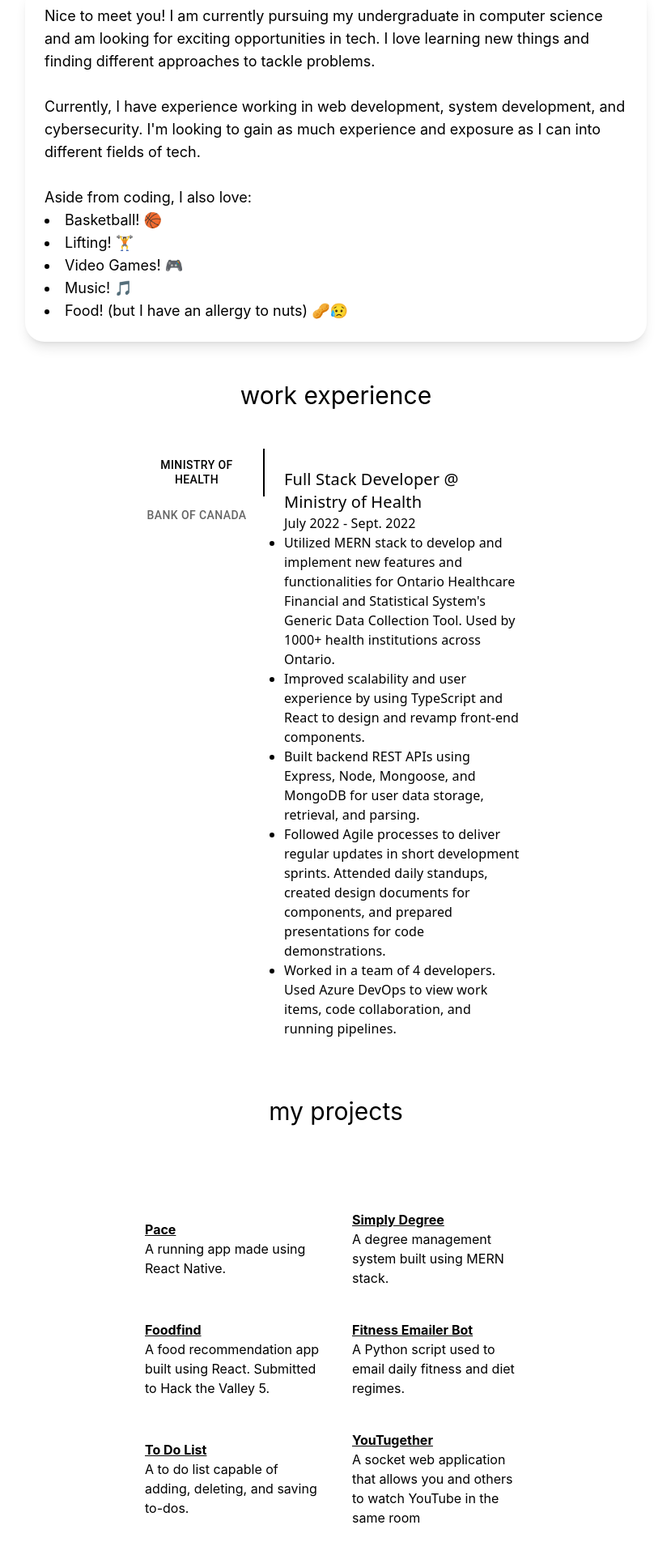
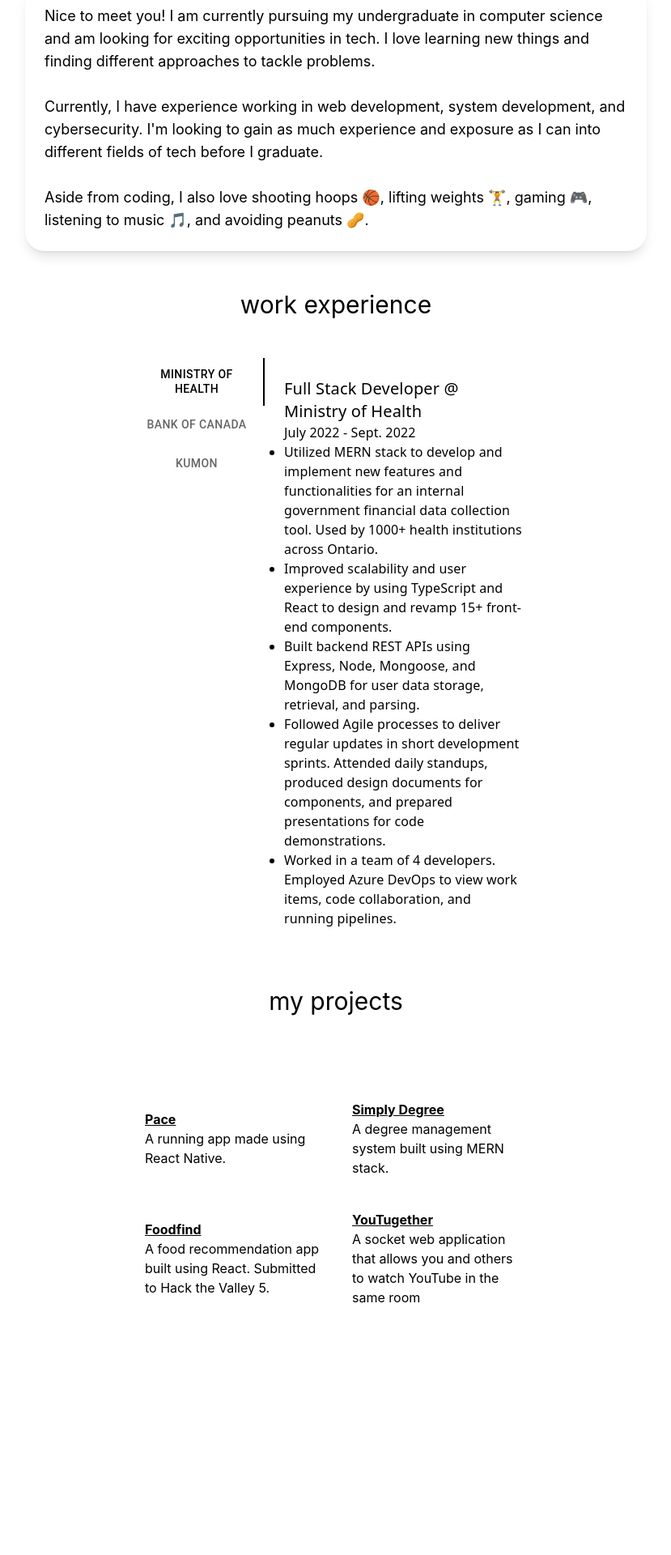
Before and after one commit to bencostas/bencostas.github.io, a React (Create React App) app: page / in a window 1280 px wide. Shown: the part 300-2220 px from the top of the page at 81% size, without its empty margins (225-1054 px from the left). After the commit the page ends 1970 px from the top, so only its background shows below. Built offline with nearby package versions, Linux system fonts and the light colour scheme.

Commit message:
adding changes to projects/jobs

```diff
--- a/src/Components/Data.js
+++ b/src/Components/Data.js
@@ -18,18 +18,6 @@ const Data =[
         desc: "A food recommendation app built using React. Submitted to Hack the Valley 5.",
     },
     {
-        name: "Fitness Emailer Bot",
-        language: "Python",
-        link: "https://github.com/bencostas/fitness-emailer-bot",
-        desc: "A Python script used to email daily fitness and diet regimes.",
-    },
-    {
-        name: "To Do List",
-        language: "JavaScript",
-        link: "https://github.com/bencostas/todolistextension",
-        desc: "A to do list capable of adding, deleting, and saving to-dos."
-    },
-    {
         name: "YouTugether",
         language: "JavaScript",
         link: "https://github.com/bencostas/YouTugether",
--- a/src/Components/JobData.js
+++ b/src/Components/JobData.js
@@ -4,22 +4,30 @@ const Jobs =[
         title: "Full Stack Developer",
         date: "July 2022 - Sept. 2022",
         desc: [
-            "Utilized MERN stack to develop and implement new features and functionalities for Ontario Healthcare Financial and Statistical System's Generic Data Collection Tool. Used by 1000+ health institutions across Ontario.",
-            "Improved scalability and user experience by using TypeScript and React to design and revamp front-end components.",
+            "Utilized MERN stack to develop and implement new features and functionalities for an internal government financial data collection tool. Used by 1000+ health institutions across Ontario.",
+            "Improved scalability and user experience by using TypeScript and React to design and revamp 15+ front-end components.",
             "Built backend REST APIs using Express, Node, Mongoose, and MongoDB for user data storage, retrieval, and parsing.",
-            "Followed Agile processes to deliver regular updates in short development sprints. Attended daily standups, created design documents for components, and prepared presentations for code demonstrations.",
-            "Worked in a team of 4 developers. Used Azure DevOps to view work items, code collaboration, and running pipelines."
+            "Followed Agile processes to deliver regular updates in short development sprints. Attended daily standups, produced design documents for components, and prepared presentations for code demonstrations.",
+            "Worked in a team of 4 developers. Employed Azure DevOps to view work items, code collaboration, and running pipelines."
         ]
     },
     {
         company: "Bank of Canada",
-        title: "System Development Intern",
+        title: "Systems Developer",
         date: "Sept. 2022 - Apr. 2023",
         desc: [
-            "Followed wireframe documents to improve user experience by implementing and refining 5 pages in the BoC Connect client using HTML and JavaScript. BoC Connect is used by 10,000+ financial services companies across Canada",
-            "Created reverse web proxies to onboard and connect external applications and services to BoC Connect. Configured firewalls and whitelisted external users to improve security measures in the system architecture.",
-            "Refactored the codebase by externalizing 100+ hard-coded variables, functions, and expressions. Resulted in significant improvements in testing and less manual intervention in production environments.",
-            "Worked with 2 teams alongside 20+ developers and specialists. Attended daily scrum meetings and weekly sprint plannings. Participated in code reviews, code promotions, solutioning, and testing."
+            "Iterated new designs and followed wireframe documents to improve user experience by refining 5 pages in an internal government portal client using Figma and JavaScript. Used by 1000+ financial services companies across Canada.",
+            "Created reverse web proxies to onboard and connect external applications and services to the government portal. Configured firewalls and whitelisted external users to improve security measures in the system architecture.",
+            "Refactored the codebase by externalizing 100+ hard-coded variables, functions, and expressions. Resulted in significant improvements in testing efficiency and less manual intervention in production environments.",
+            "Organized and performed an SQL dump to successfully transfer data and code amongst 2 data centers. Communicated with external partners to ensure testing and functionalities of applications affected by the dump",
+            "Worked with 2 teams alongside 20+ developers and specialists. Attended daily scrum meetings and weekly sprint plannings; participating in code reviews, code promotions, solutioning, and testing."
+        ]
+    },
+    {
+        company: "Kumon",
+        title: "Software Developer",
+        date: "May 2023 - Aug. 2023",
+        desc: ["Incoming Software Developer at Kumon"
         ]
     }
 ]
--- a/src/Components/MainBody.tsx
+++ b/src/Components/MainBody.tsx
@@ -24,18 +24,11 @@ function MainBody() {
             <br/>
             Currently, I have experience
             working in web development, system development, and cybersecurity. I'm looking to
-            gain as much experience and exposure as I can into different fields of tech.
+            gain as much experience and exposure as I can into different fields of tech before I graduate.
             <br/>
             <br/>
-            Aside from coding, I also love:
+            Aside from coding, I also love shooting hoops 🏀, lifting weights 🏋, gaming 🎮, listening to music 🎵, and avoiding peanuts 🥜.
             <br/>
-            <ul className="list-disc list-inside">
-                <li>Basketball! 🏀</li>
-                <li>Lifting! 🏋</li>
-                <li>Video Games! 🎮</li>
-                <li>Music! 🎵</li>
-                <li>Food! (but I have an allergy to nuts) 🥜😥</li>
-            </ul>
             </div>
         </div>
 
```
